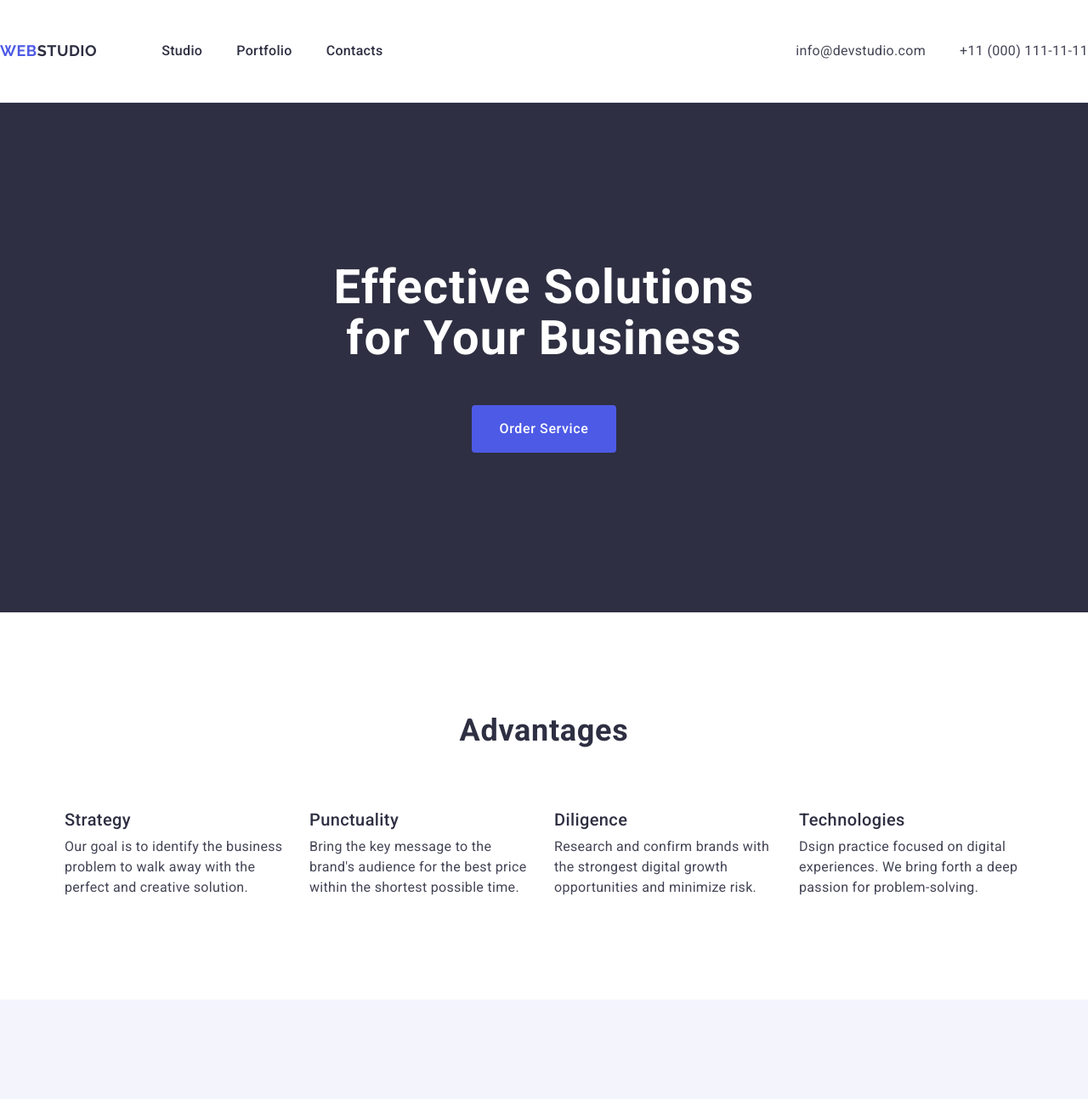
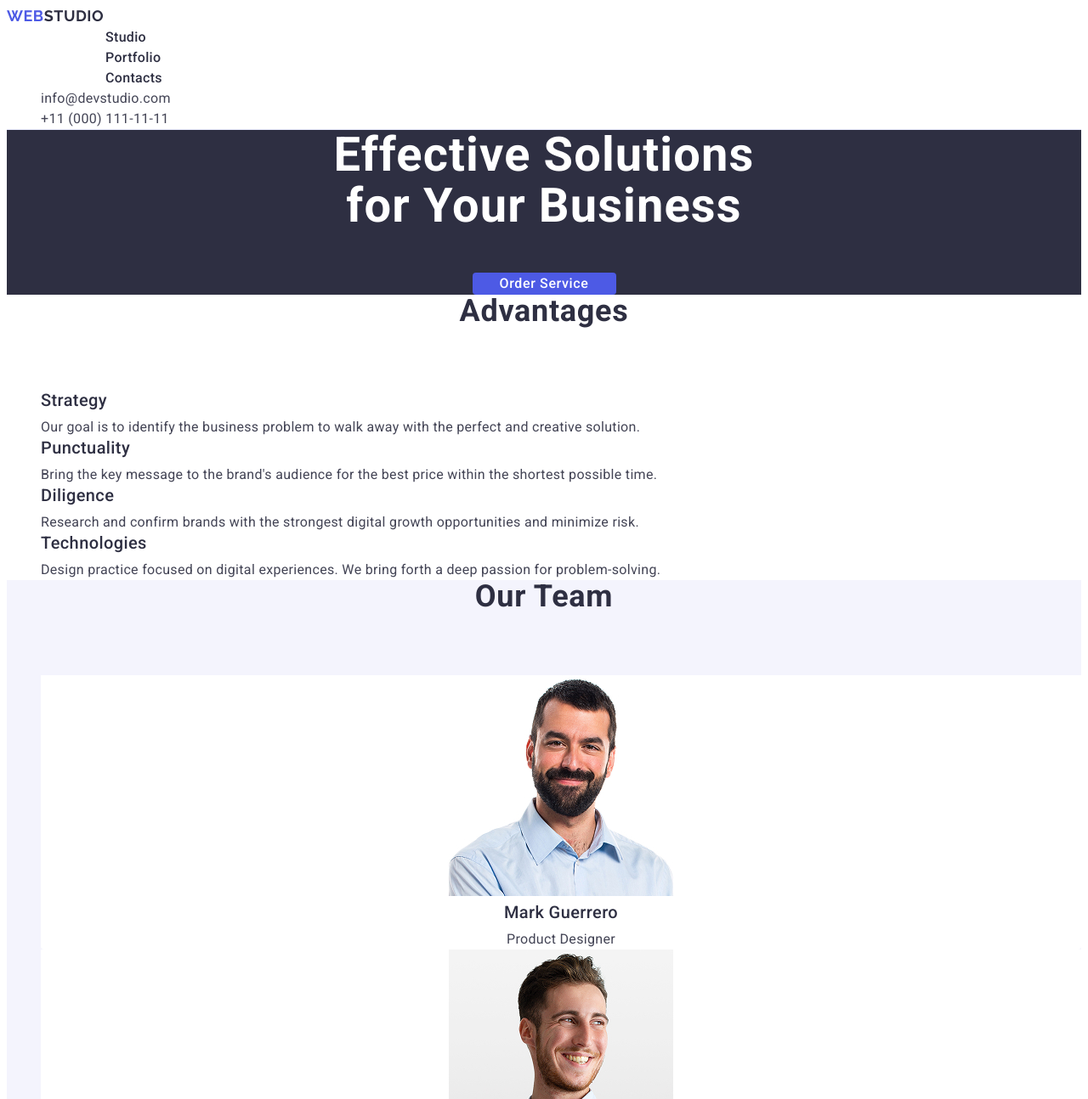
Before and after one commit to Yevhenii-Shep/goit-markup-hw-02, a plain HTML site: page index.html in a window 1280 px wide. Shown: the top 1294 px of the page at 85% size. Drawn offline with Linux system fonts and the light colour scheme.

Commit message:
14change

```diff
--- a/css/styles.css
+++ b/css/styles.css
@@ -1,10 +1,3 @@
-/* Reset and base styles */
-* {
-  margin: 0;
-  padding: 0;
-  box-sizing: border-box;
-}
-
 body.page {
   font-family: "Roboto", sans-serif;
   color: #434455;
@@ -24,7 +17,6 @@ p {
 ul {
   list-style: none;
   margin: 0;
-  padding: 0;
 }
 
 a {
@@ -37,36 +29,20 @@ button {
   cursor: pointer;
 }
 
-img {
-  display: block;
-  max-width: 100%;
-  height: auto;
-}
 
-/* Container */
 .container {
   max-width: 1158px;
   margin: 0 auto;
-  padding: 0 15px;
 }
 
-/* Header */
 .site-header {
-  display: flex;
   justify-content: space-between;
-  align-items: center;
-  padding: 24px 0;
   border-bottom: 1px solid #E7E9FC;
 }
 
-.site-nav {
-  display: flex;
-  align-items: center;
-}
+
 
 .site-nav ul {
-  display: flex;
-  gap: 40px;
   margin-left: 76px;
 }
 
@@ -96,8 +72,6 @@ img {
   line-height: 1.5;
   letter-spacing: 0.02em;
   font-size: 16px;
-  padding: 24px 0;
-  display: inline-block;
 }
 
 .nav-link:hover,
@@ -109,10 +83,6 @@ img {
   font-style: normal;
 }
 
-.contact-list {
-  display: flex;
-  gap: 40px;
-}
 
 .contact,
 .contact-phone {
@@ -130,10 +100,8 @@ img {
   color: #404bbf;
 }
 
-/* Hero Section */
 .hero-section {
   background-color: #2e2f42;
-  padding: 188px 0;
   text-align: center;
 }
 
@@ -158,11 +126,9 @@ img {
   letter-spacing: 0.04em;
   border: none;
   border-radius: 4px;
-  padding: 16px 32px;
   cursor: pointer;
   transition: background-color 250ms ease;
   line-height: 1.5;
-  display: inline-block;
   min-width: 169px;
 }
 
@@ -171,15 +137,6 @@ img {
   background-color: #404bbf;
 }
 
-/* Features Section */
-.features-section {
-  padding: 120px 0;
-}
-
-.features-list {
-  display: flex;
-  gap: 24px;
-}
 
 .features-list li {
   flex-basis: calc((100% - 72px) / 4);
@@ -211,16 +168,10 @@ img {
   line-height: 1.5;
 }
 
-/* Team Section */
 .team-section {
   background-color: #f4f4fd;
-  padding: 120px 0;
 }
 
-.team-list {
-  display: flex;
-  gap: 24px;
-}
 
 .team-member {
   background-color: #ffffff;
@@ -229,38 +180,14 @@ img {
   flex-basis: calc((100% - 72px) / 4);
 }
 
-.team-member img {
-  width: 100%;
-}
 
-.team-member h3,
-.team-member p {
-  padding: 32px 0 8px;
-}
-
-.team-member p {
-  padding-top: 0;
-  padding-bottom: 32px;
-}
-
-/* Portfolio Section */
-.portfolio-section {
-  padding: 120px 0;
-}
 
 .portfolio-list {
-  display: flex;
   flex-wrap: wrap;
-  gap: 48px 24px;
 }
 
 .portfolio-item {
   flex-basis: calc((100% - 48px) / 3);
-}
-
-
-.portfolio-item img {
-  width: 100%;
 }
 
 .portfolio-title {
@@ -280,10 +207,8 @@ img {
   margin: 0 0 32px 16px;
 }
 
-/* Footer */
 .site-footer {
   background-color: #2e2f42;
-  padding: 100px 0;
 }
 
 .footer-logo-accent {
--- a/index.html
+++ b/index.html
@@ -4,24 +4,27 @@
     <meta charset="UTF-8" />
     <meta name="viewport" content="width=device-width, initial-scale=1.0" />
     <title>WebStudio</title>
-
     <link rel="stylesheet" href="css/styles.css" />
-
     <link rel="preconnect" href="https://fonts.googleapis.com" />
     <link rel="preconnect" href="https://fonts.gstatic.com" crossorigin />
     <link
-      href="https://fonts.googleapis.com/css2?family=Raleway:wght@700&family=Roboto:wght@400;500;700&display=swap"
+      href="https://fonts.googleapis.com/css2?family=Raleway:ital,wght@0,100..900;1,100..900&display=swap"
+      rel="stylesheet"
+    />
+    <link rel="preconnect" href="https://fonts.googleapis.com" />
+    <link rel="preconnect" href="https://fonts.gstatic.com" crossorigin />
+    <link
+      href="https://fonts.googleapis.com/css2?family=Raleway:ital,wght@0,100..900;1,100..900&family=Roboto:ital,wght@0,100..900;1,100..900&display=swap"
       rel="stylesheet"
     />
   </head>
-
   <body class="page">
     <header class="site-header">
       <nav class="site-nav">
         <a href="./index.html" class="logo"
-          >Web<span class="logo-accent">Studio</span>
-        </a>
-      <ul>
+          >Web<span class="logo-accent">Studio</span></a
+        >
+        <ul class="nav-list">
           <li><a href="./index.html" class="nav-link">Studio</a></li>
           <li><a href="" class="nav-link">Portfolio</a></li>
           <li><a href="" class="nav-link">Contacts</a></li>
@@ -30,7 +33,7 @@
       <address class="site-address">
         <ul class="contact-list">
           <li>
-            <a href="mailto:info@devstudio.com" class="contact"
+            <a href="mailto:info@devstudio.com" class="contact-mail"
               >info@devstudio.com</a
             >
           </li>
@@ -45,23 +48,18 @@
 
     <main>
       <section class="hero-section">
-        <div class="container">
-          <h1 class="hero-title">
-            Effective Solutions for Your Business
-          </h1>
+        <h1 class="hero-title">Effective Solutions for Your Business</h1>
         <button type="button" class="hero-button">Order Service</button>
-        </div>
       </section>
 
       <section class="features-section">
-        <div class="container">
         <h2 class="section-title">Advantages</h2>
         <ul class="features-list">
           <li>
             <h3 class="feature-title">Strategy</h3>
             <p class="feature-text">
-                Our goal is to identify the business problem to walk away with
-                the perfect and creative solution.
+              Our goal is to identify the business problem to walk away with the
+              perfect and creative solution.
             </p>
           </li>
           <li>
@@ -81,16 +79,14 @@
           <li>
             <h3 class="feature-title">Technologies</h3>
             <p class="feature-text">
-                Dsign practice focused on digital experiences. We bring forth a
+              Design practice focused on digital experiences. We bring forth a
               deep passion for problem-solving.
             </p>
           </li>
         </ul>
-        </div>
       </section>
 
       <section class="team-section">
-        <div class="container">
         <h2 class="section-title">Our Team</h2>
         <ul class="team-list">
           <li class="team-member">
@@ -114,11 +110,9 @@
             <p class="feature-text">UI Designer</p>
           </li>
         </ul>
-        </div>
       </section>
 
       <section class="portfolio-section">
-        <div class="container">
         <h2 class="section-title">Our Portfolio</h2>
         <ul class="portfolio-list">
           <li class="portfolio-item">
@@ -127,45 +121,62 @@
             <p class="portfolioo-text">App</p>
           </li>
           <li class="portfolio-item">
-              <img src="./images/CashlessPayment.jpg" alt="Cashless Payment" width="360" />
+            <img
+              src="./images/CashlessPayment.jpg"
+              alt="Cashless Payment"
+              width="360"
+            />
             <h3 class="portfolioo-title">Cashless Payment</h3>
             <p class="portfolioo-text">Marketing</p>
           </li>
           <li class="portfolio-item">
-              <img src="./images/meditatonApp.jpg" alt="Meditation App" width="360" />
+            <img
+              src="./images/meditatonApp.jpg"
+              alt="Meditation App"
+              width="360"
+            />
             <h3 class="portfolioo-title">Meditation App</h3>
             <p class="portfolioo-text">App</p>
           </li>
           <li class="portfolio-item">
-              <img src="./images/TaxiService.jpg" alt="Taxi Service" width="360" />
+            <img
+              src="./images/TaxiService.jpg"
+              alt="Taxi Service"
+              width="360"
+            />
             <h3 class="portfolioo-title">Taxi Service</h3>
             <p class="portfolioo-text">Marketing</p>
           </li>
           <li class="portfolio-item">
-              <img src="./images/ScreenIllustrarions.jpg" alt="Screen Illustrations" width="360" />
+            <img
+              src="./images/ScreenIllustrarions.jpg"
+              alt="Screen Illustrations"
+              width="360"
+            />
             <h3 class="portfolioo-title">Screen Illustrations</h3>
             <p class="portfolioo-text">Design</p>
           </li>
           <li class="portfolio-item">
-              <img src="./images/OnlineCourses.jpg" alt="Online Courses" width="360" />
+            <img
+              src="./images/OnlineCourses.jpg"
+              alt="Online Courses"
+              width="360"
+            />
             <h3 class="portfolioo-title">Online Courses</h3>
             <p class="portfolioo-text">Marketing</p>
           </li>
         </ul>
-        </div>
       </section>
     </main>
 
     <footer class="site-footer">
-      <div class="container">
       <a href="./index.html" class="logo"
         >Web<span class="footer-logo-accent">Studio</span></a
       >
       <p class="footer-text">
-          Increase the flow of customers and sales for your business with
-          digital marketing & growth solutions.
+        Increase the flow of customers and sales for your business with digital
+        marketing & growth solutions.
       </p>
-      </div>
     </footer>
   </body>
 </html>
```
Also changed, not shown: 1 other file. Lines whose indentation alone changed are shown as unchanged.
